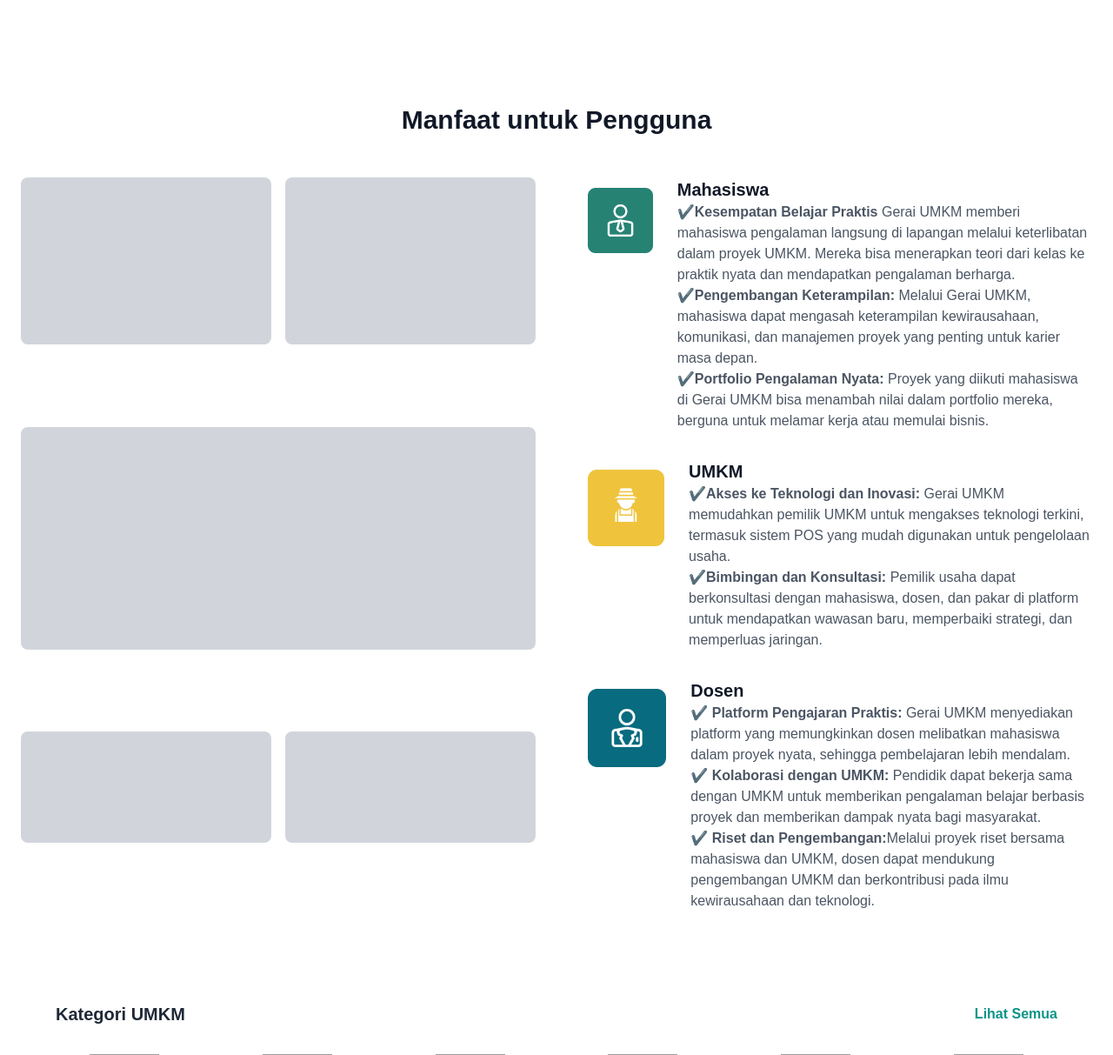
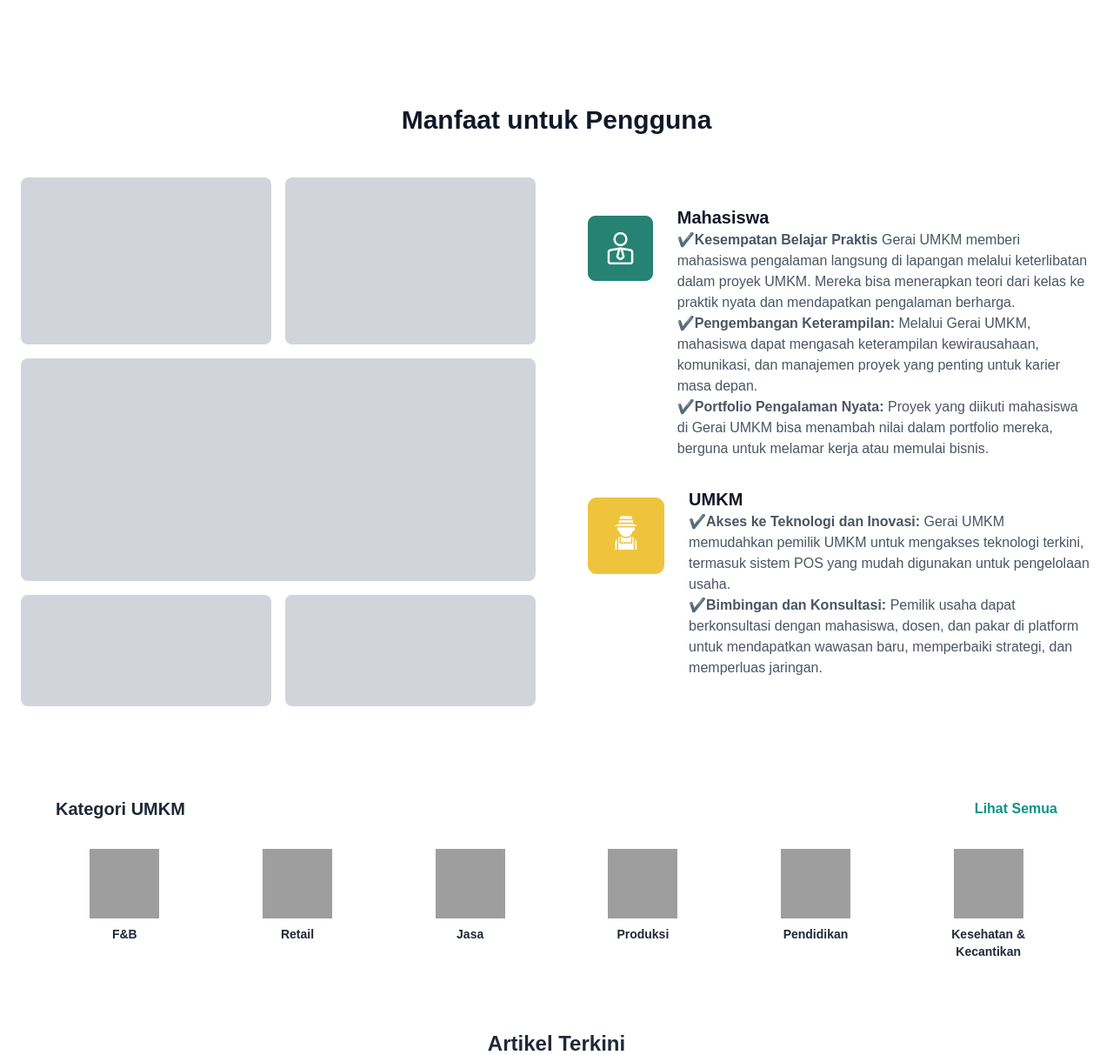
Before and after one commit to wildantaw2002/GeraiUMKM, a Laravel app: page / in a window 1280 px wide. Shown: the part 2200-3413 px from the top of the page at 87% size. Run offline with Laravel 12, Linux system fonts and the light colour scheme; data comes from the database, SQL or seed files in the repository; tables that the repository leaves empty hold one stand-in row (values such as "Sample post"); grey boxes marked "Sample" are stand-in pictures; style sheets or scripts are compiled from the project's sources; grey boxes are pictures that could not be loaded.

Commit message:
95Persen

```diff
--- a/resources/views/index.blade.php
+++ b/resources/views/index.blade.php
@@ -87,19 +87,19 @@ Explore More
       <img src="{{ asset ('assets/img/LogoUMKM3.png')}}" alt="Logo UMKM" class="h-full max-w-full object-contain grayscale hover:grayscale-0 transition duration-300 ease-in-out">
     </div>
     <div class="item item4 w-[200px] h-[100px] flex items-center justify-center transition duration-300 ease-in-out hover:scale-105">
-      <img src="{{ asset ('assets/img/LogoUMKM1.png')}}" alt="Logo UMKM" class="h-full max-w-full object-contain grayscale hover:grayscale-0 transition duration-300 ease-in-out">
+      <img src="{{ asset ('assets/img/LogoUMKM4.png')}}" alt="Logo UMKM" class="h-full max-w-full object-contain grayscale hover:grayscale-0 transition duration-300 ease-in-out">
     </div>
     <div class="item item5 w-[200px] h-[100px] flex items-center justify-center transition duration-300 ease-in-out hover:scale-105">
-      <img src="{{ asset ('assets/img/LogoUMKM1.png')}}" alt="Logo UMKM" class="h-full max-w-full object-contain grayscale hover:grayscale-0 transition duration-300 ease-in-out">
+      <img src="{{ asset ('assets/img/LogoUMKM5.png')}}" alt="Logo UMKM" class="h-full max-w-full object-contain grayscale hover:grayscale-0 transition duration-300 ease-in-out">
     </div>
     <div class="item item6 w-[200px] h-[100px] flex items-center justify-center transition duration-300 ease-in-out hover:scale-105">
-      <img src="{{ asset ('assets/img/LogoUMKM1.png')}}" alt="Logo UMKM" class="h-full max-w-full object-contain grayscale hover:grayscale-0 transition duration-300 ease-in-out">
+      <img src="{{ asset ('assets/img/LogoUMKM6.png')}}" alt="Logo UMKM" class="h-full max-w-full object-contain grayscale hover:grayscale-0 transition duration-300 ease-in-out">
     </div>
     <div class="item item7 w-[200px] h-[100px] flex items-center justify-center transition duration-300 ease-in-out hover:scale-105">
-      <img src="{{ asset ('assets/img/LogoUMKM1.png')}}" alt="Logo UMKM" class="h-full max-w-full object-contain grayscale hover:grayscale-0 transition duration-300 ease-in-out">
+      <img src="{{ asset ('assets/img/LogoUMKM7.png')}}" alt="Logo UMKM" class="h-full max-w-full object-contain grayscale hover:grayscale-0 transition duration-300 ease-in-out">
     </div>
     <div class="item item8 w-[200px] h-[100px] flex items-center justify-center transition duration-300 ease-in-out hover:scale-105">
-      <img src="{{ asset ('assets/img/LogoUMKM1.png')}}" alt="Logo UMKM" class="h-full max-w-full object-contain grayscale hover:grayscale-0 transition duration-300 ease-in-out">
+      <img src="{{ asset ('assets/img/LogoUMKM8.png')}}" alt="Logo UMKM" class="h-full max-w-full object-contain grayscale hover:grayscale-0 transition duration-300 ease-in-out">
     </div>
   </div>
 </section>
@@ -243,18 +243,7 @@ Explore More
         </div>
       </div>
 
-      <!-- Benefit 3 -->
-      <div class="flex items-start space-x-4">
-        <div class="p-3">
-          <img src="{{ asset('assets/img/Dosen.png') }}" alt="">
-        </div>
-        <div>
-          <h3 class="text-xl font-semibold text-gray-900">Dosen</h3>
-          <p class="text-gray-600">✔️ <span class="font-bold ">Platform Pengajaran Praktis: </span>Gerai UMKM menyediakan platform yang memungkinkan dosen melibatkan mahasiswa dalam proyek nyata, sehingga pembelajaran lebih mendalam.</p>
-          <p class="text-gray-600">✔️ <span class="font-bold ">Kolaborasi dengan UMKM: </span>Pendidik dapat bekerja sama dengan UMKM untuk memberikan pengalaman belajar berbasis proyek dan memberikan dampak nyata bagi masyarakat.</p>
-          <p class="text-gray-600">✔️ <span class="font-bold ">Riset dan Pengembangan:</span>Melalui proyek riset bersama mahasiswa dan UMKM, dosen dapat mendukung pengembangan UMKM dan berkontribusi pada ilmu kewirausahaan dan teknologi.</p>
-        </div>
-      </div>
+
     </div>
   </div>
 </section>
@@ -364,7 +353,7 @@ Explore More
 
   <!-- View All Button -->
   <div class="text-center mt-8">
-    <a href="#" class="text-teal-600 border border-teal-600 px-4 py-2 rounded-full font-semibold hover:bg-teal-600 hover:text-white transition duration-200">
+    <a href="{{ route('event') }}" class="text-teal-600 border border-teal-600 px-4 py-2 rounded-full font-semibold hover:bg-teal-600 hover:text-white transition duration-200">
       Lihat Semua
     </a>
   </div>
```
Also changed, not shown: public/assets/img/Dosen.png (deleted), public/assets/img/LogoUMKM1.png, public/assets/img/LogoUMKM2.png, public/assets/img/LogoUMKM4.png (added), public/assets/img/LogoUMKM5.png (added), public/assets/img/LogoUMKM6.png (added), public/assets/img/LogoUMKM7.png (added), public/assets/img/LogoUMKM8.png (added), public/assets/img/bannerWeb.png, public/assets/img/sampul.png (added).
